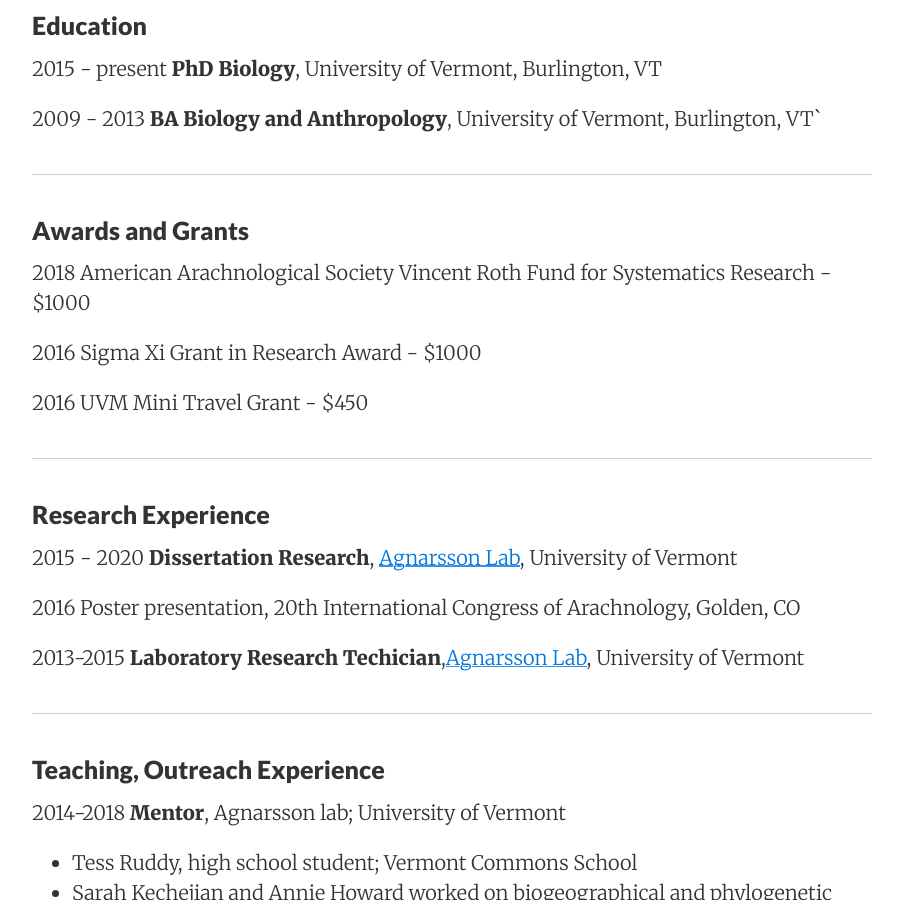
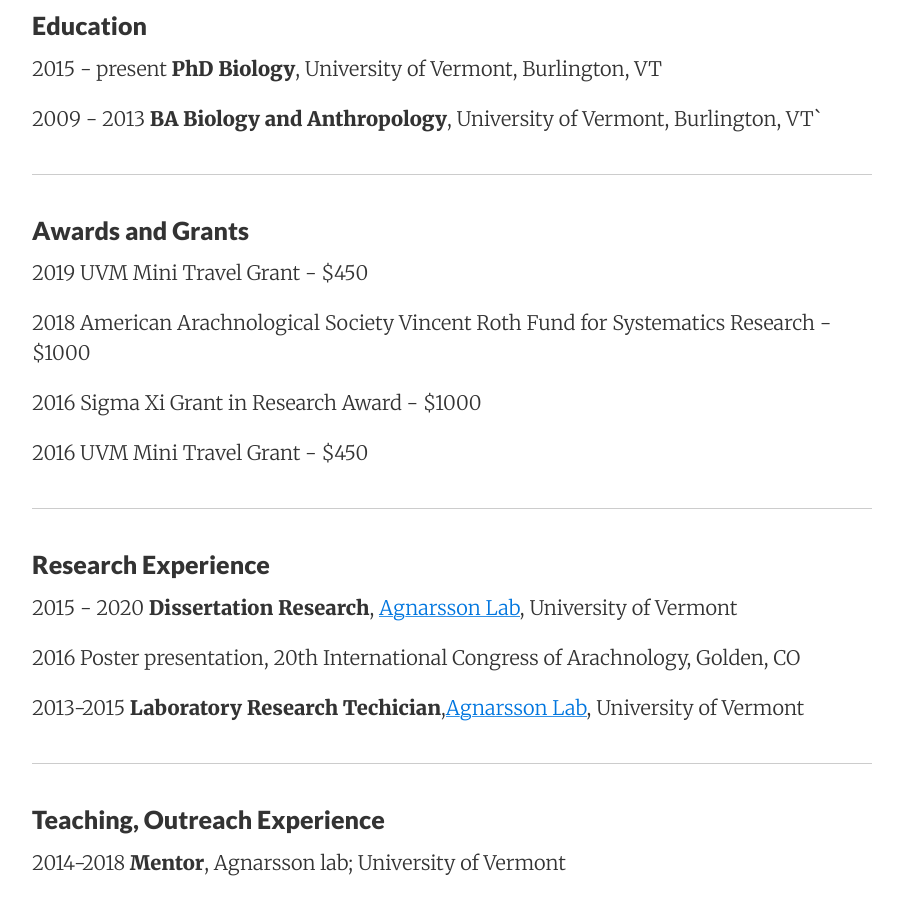
Before and after one commit to lchamberland/lchamberland.github.io, a Jekyll site: the page built from CV.md, in a window 1280 px wide and 900 px high, scrolled down 903 px. Shown: the whole window, without its empty margins (188-1091 px from the left). Built offline with Jekyll 4.4.1, drawn with Linux system fonts in a browser that asks for light colours; our own code applies the rules of GitHub Pages for plain Markdown files.

Commit message:
Update CV.md

```diff
--- a/CV.md
+++ b/CV.md
@@ -14,6 +14,7 @@
 <p>2009 - 2013 <strong>BA Biology and Anthropology</strong>, University of Vermont, Burlington, VT`</p>
 <hr />
 <h3>Awards and Grants</h3>
+<p>2019					UVM Mini Travel Grant - $450</p>
 <p>2018					American Arachnological Society Vincent Roth Fund for Systematics Research - $1000</p>
 <p>2016					Sigma Xi Grant in Research Award - $1000</p>
 <p>2016					UVM Mini Travel Grant - $450</p>
```
